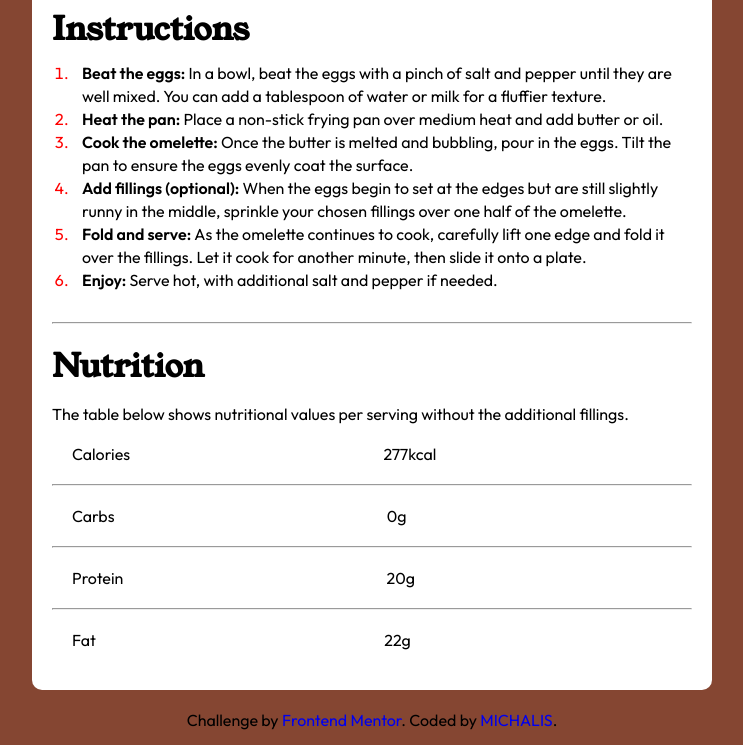
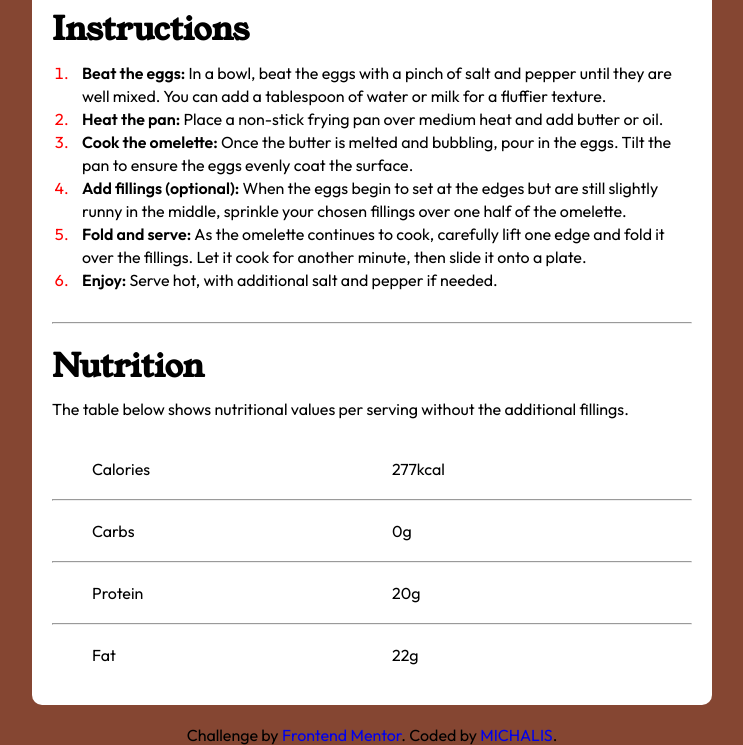
Before and after one commit to ikechukwu03/recipe-page-main, a plain HTML site: page index.html in a window 1280 px wide. Shown: the part 927-1672 px from the top of the page, without its empty margins (268-1011 px from the left). Drawn offline with Linux system fonts and the light colour scheme.

Commit message:
emenike taught me how to use a little of grid

```diff
--- a/index.html
+++ b/index.html
@@ -52,16 +52,22 @@
       <p>The table below shows nutritional values per serving without the additional fillings.</p>
     </div>
     <div class="table">
-      <p>Calories <span>277kcal</span></p>
-    </div><hr>
-    <div class="table2">
-      <p>Carbs <span>0g</span></p>
-    </div><hr>
-    <div class="table3">
-      <p>Protein <span>20g</span></p>
-    </div><hr>
-    <div class="table4">
-      <p>Fat <span>22g</span></p>
+      <div class="content">
+        <div>Calories</div>
+        <div>277kcal</div>
+      </div><hr>
+      <div class="content">
+        <div>Carbs</div>
+        <div>0g</div>
+      </div><hr>
+      <div class="content">
+        <div>Protein</div>
+        <div>20g</div>
+      </div><hr>
+      <div class="content">
+        <div>Fat</div>
+        <div>22g</div>
+      </div>
     </div>
   </div>
   <footer>
--- a/style.css
+++ b/style.css
@@ -111,39 +111,22 @@ li::marker{
 }
 .nutrition h1{
   font-family: "Young Serif", serif;
-  margin-bottom: 15px;
+  margin-bottom: 10px;
+}
+.nutrition p{
+  margin-bottom: 20px;
 }
 
 .table{
-  margin: 20px;
   font-family: "Outfit", sans-serif;
+  display: grid;
 }
-.table span {
-  margin-left: 250px;
-}
-
-.table2{
-  font-family: "Outfit", sans-serif;
-  margin: 20px;
-}
-.table2 span {
-  margin-left: 269px;
-}
-
-.table3{
-  font-family: "Outfit", sans-serif;
-  margin: 20px;
-}
-.table3 span {
-  margin-left: 260px;
-}
-
-.table4{
-  font-family: "Outfit", sans-serif;
-  margin: 20px;
-}
-.table4 span {
-  margin-left: 285px;
+.content{
+  display:grid;
+  margin-bottom: 20px;
+  margin-top: 20px;
+  padding-left: 40px;
+  grid-template-columns: 1fr 1fr;
 }
 
 footer{
```
